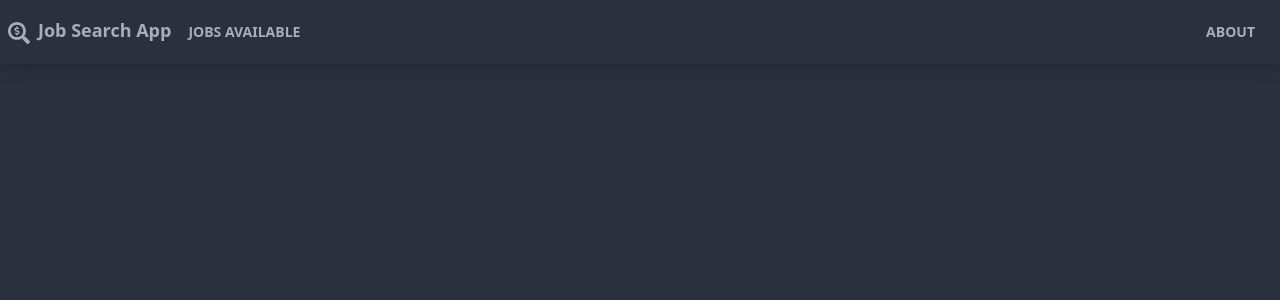
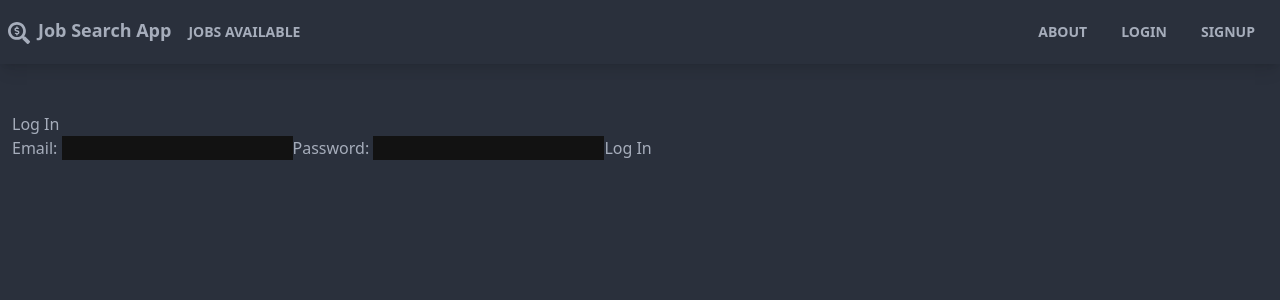
Before and after one commit to isaac-maitho/Job-Search-App1, a React (Create React App) app in the folder frontend/: page /login in a window 1280 px wide. Shown: the top 300 px of the page. Built offline with nearby package versions, Linux system fonts and the light colour scheme.

Commit message:
Added the Login and Signup Forms

```diff
--- a/frontend/src/App.js
+++ b/frontend/src/App.js
@@ -3,6 +3,9 @@ import Navbar from "./components/Navbar";
 import JobsAvailable from "./pages/JobsAvailable";
 import Home from "./pages/Home";
 import About from "./pages/About";
+import Login from "./pages/Login";
+import Signup from "./pages/Signup";
+
 function App() {
   return (
     <Router>
@@ -14,6 +17,8 @@ function App() {
          <Route path="/" element={<Home/>}/>
          <Route path="/jobs-available" element={<JobsAvailable/>}/>
          <Route path="/about" element={<About/>}/>
+         <Route path="/login" element={<Login/>}/>
+         <Route path="/signup" element={<Signup/>}/>
        </Routes>
       </main>
 
--- a/frontend/src/components/Navbar.jsx
+++ b/frontend/src/components/Navbar.jsx
@@ -29,6 +29,16 @@ function Navbar({title}) {
            onClick={() => navigate('/about')}>
           About
         </Link>
+        <Link to='/login'
+           className='btn btn-ghost rounded-btn'
+           onClick={() => navigate('/login')}>
+          Login
+        </Link>
+        <Link to='/signup'
+           className='btn btn-ghost rounded-btn'
+           onClick={() => navigate('/signup')}>
+          Signup
+        </Link>
       </div>
     </nav>
   )
--- /dev/null
+++ b/frontend/src/pages/Login.jsx
@@ -0,0 +1,36 @@
+import React from 'react'
+import { useState } from 'react'
+
+function Login() {
+
+    const [ email, setEmail ] = useState('')
+    const [ password, setPassword ] = useState('')
+
+    const handleSubmit = async (e) =>{
+        e.preventDefault()
+
+        console.log(email,password)
+    }
+
+  return (
+    <form className='login' onSubmit={handleSubmit}>
+        <h3>Log In</h3>
+
+        <label>Email: </label>
+        <input
+           type="email"
+           onChange={(e) =>setEmail(e.target.value)}
+           value={email} />
+
+        <label>Password: </label>
+        <input
+           type="password"
+           onChange={(e) =>setPassword(e.target.value)}
+           value={password} />
+
+           <button>Log In</button>
+    </form>
+  )
+}
+
+export default Login
--- /dev/null
+++ b/frontend/src/pages/Signup.jsx
@@ -0,0 +1,36 @@
+import React from 'react'
+import { useState } from 'react'
+
+function Signup() {
+
+    const [ email, setEmail ] = useState('')
+    const [ password, setPassword ] = useState('')
+
+    const handleSubmit = async (e) =>{
+        e.preventDefault()
+
+        console.log(email,password)
+    }
+
+  return (
+    <form className='signup' onSubmit={handleSubmit}>
+        <h3>Sign Up</h3>
+
+        <label>Email: </label>
+        <input
+           type="email"
+           onChange={(e) =>setEmail(e.target.value)}
+           value={email} />
+
+        <label>Password: </label>
+        <input
+           type="password"
+           onChange={(e) =>setPassword(e.target.value)}
+           value={password} />
+
+           <button>Sign Up</button>
+    </form>
+  )
+}
+
+export default Signup
```
